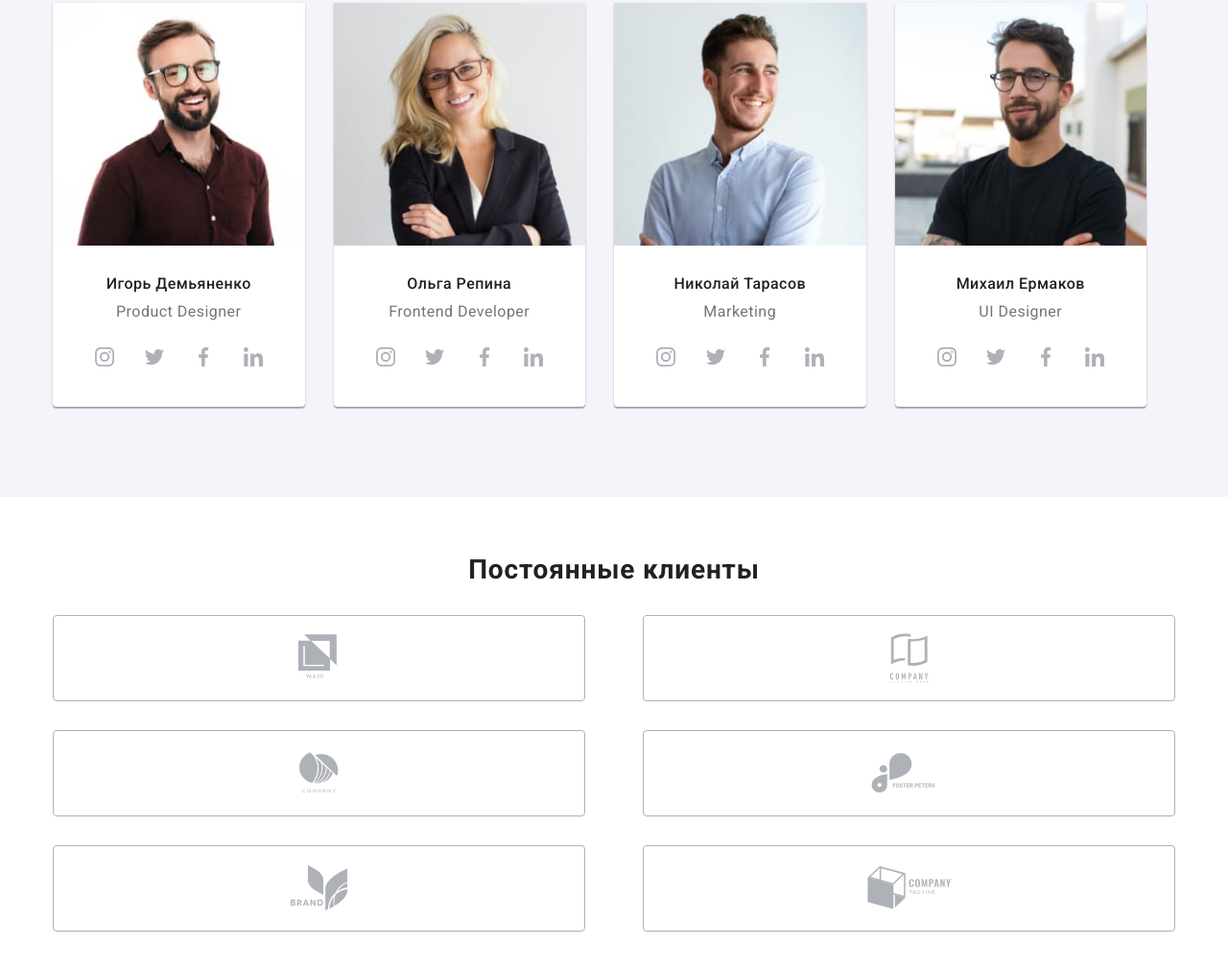
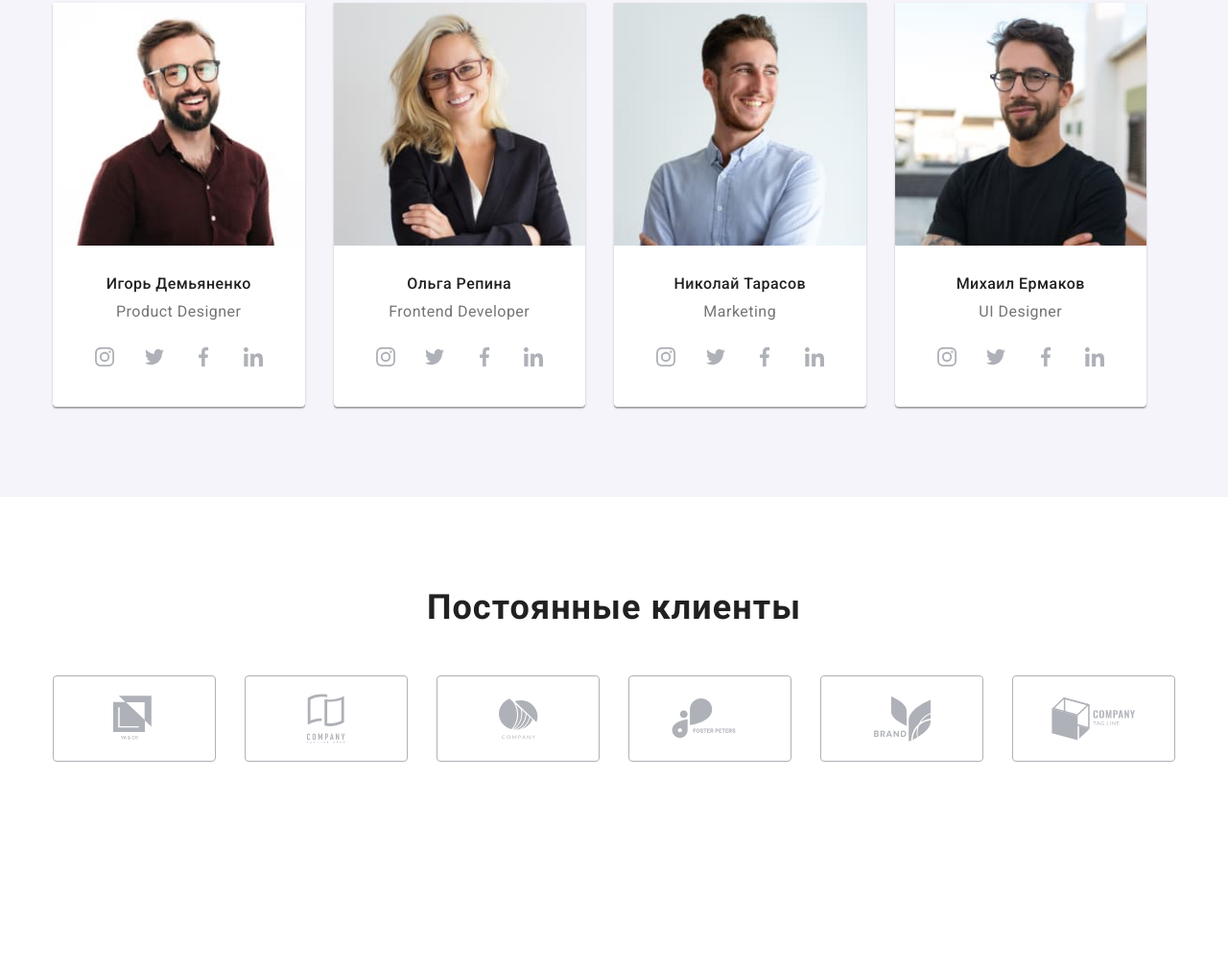
Before and after one commit to Vitaliy-1915/goit-markup-hw-08, a plain HTML site: page index.html in a window 1280 px wide. Shown: the part 1708-2717 px from the top of the page at 96% size. After the commit the page ends 2596 px from the top, so only its background shows below. Drawn offline with nearby package versions, Linux system fonts and the light colour scheme.

Commit message:
Добавил стили для clients (480,768,1200)

```diff
--- a/sass/layout/_clients.scss
+++ b/sass/layout/_clients.scss
@@ -1,7 +1,7 @@
 .clients {
   padding: 60px 0px;
   &-title {
-    font-weight: bold;
+    font-weight: 700;
     font-size: 28px;
     line-height: 1.17;
     text-align: center;
@@ -63,18 +63,65 @@
   }
 }
 
-// .clients {
-//   padding: 94px 0px;
+@media screen and (min-width: 768px) {
+  .clients-list {
+    .clients-list-wrapper {
+      margin-right: 30px;
+      margin-bottom: 30px;
+      flex-basis: calc(100% / 3 - 30px);
+    }
 
-//   &-title {
-//     font-weight: 700;
-//     font-size: 36px;
-//     line-height: 1.17;
-//     text-align: center;
-//     letter-spacing: 0.03em;
-//     margin-bottom: 50px;
-//     color: #212121;
-//   }
+    &-wrapper:nth-child(3n) {
+      margin-right: 0;
+    }
+    &-wrapper:nth-last-child(-n + 3) {
+      margin-bottom: 0px;
+    }
+  }
+}
+
+@media screen and (min-width: 1200px) {
+  .clients {
+    padding: 94px 0px;
+
+    &-title {
+      font-weight: 700;
+      font-size: 36px;
+      line-height: 1.17;
+      text-align: center;
+      letter-spacing: 0.03em;
+      margin-bottom: 50px;
+      color: #212121;
+    }
+
+    &-list {
+      display: flex;
+      justify-content: center;
+      flex-wrap: nowrap;
+
+      &-link {
+        min-width: 170px;
+      }
+
+      &-icon {
+        max-width: 170px;
+      }
+
+      .clients-list-wrapper {
+        margin-right: 30px;
+        margin-bottom: 0;
+        flex-basis: 100%;
+      }
+
+      &-wrapper:nth-child(6n) {
+        margin-right: 0;
+      }
+      &-wrapper:nth-last-child(-n + 1) {
+        margin-bottom: 0px;
+      }
+    }
+  }
+}
 
 //   &-list {
 //     display: flex;
```
Also changed, not shown: css/main.css, css/main.min.css, 2 other files.
